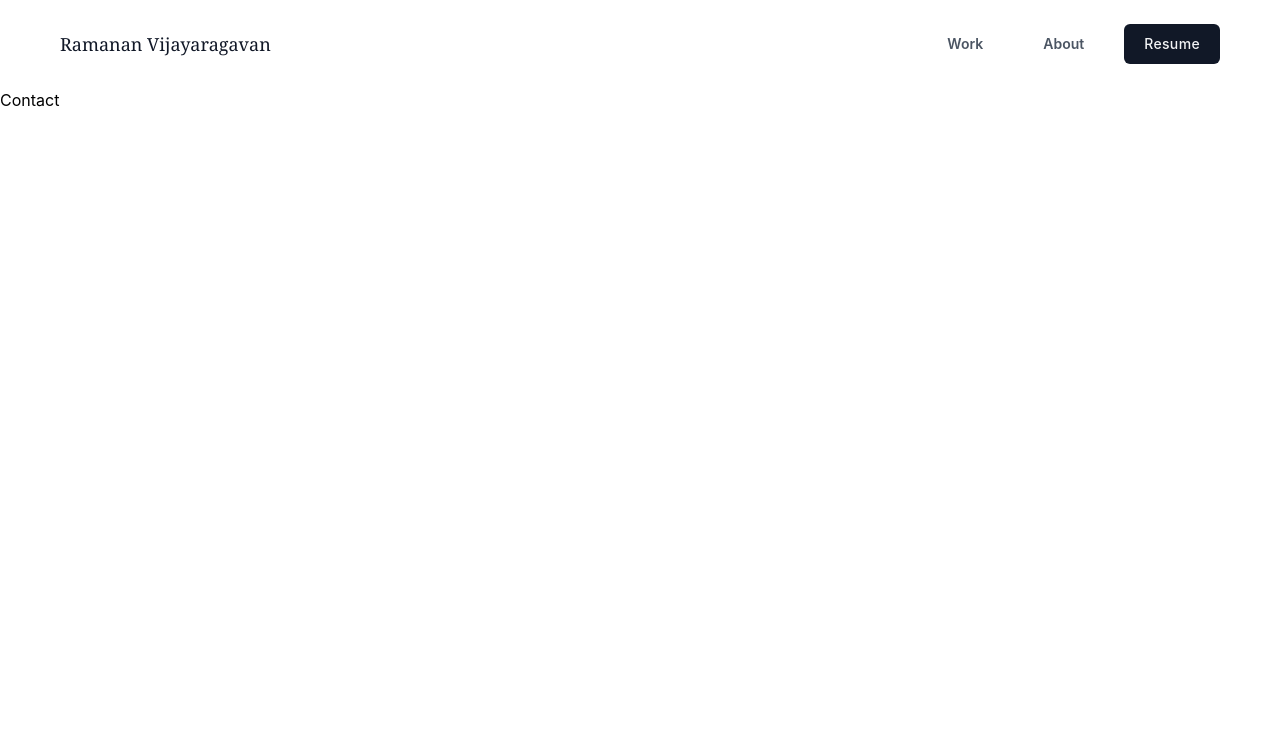
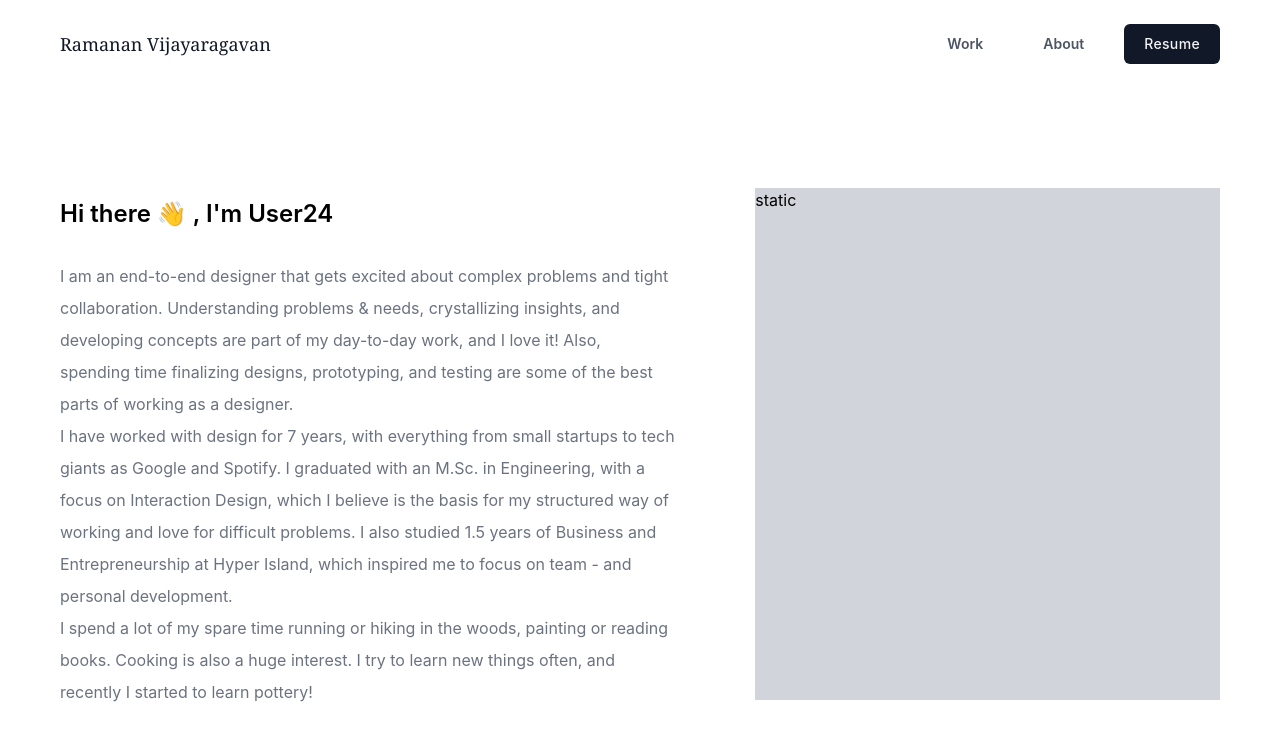
Before and after one commit to user24gif/New-Profile, a React (Vite) app: page /contact in a window 1280 px wide. Shown: the top 740 px of the page. Built offline with nearby package versions, Linux system fonts and the light colour scheme.

Commit message:
interactions

```diff
--- a/src/components/Layout/Layout.tsx
+++ b/src/components/Layout/Layout.tsx
@@ -29,7 +29,7 @@ function Layout({ children }: LayoutProps) {
             <Link
               to={`${navItem.path}`}
               key={navItem}
-              className="rounded-md text-gray-600 px-2 py-10px font-sans text-sm font-semibold"
+              className="rounded-md text-gray-600 hover:text-Accent-Green2 px-2 py-10px font-sans text-sm font-semibold"
             >
               {navItem.name}
             </Link>
@@ -39,7 +39,7 @@ function Layout({ children }: LayoutProps) {
             <Link
               to={`${navItem.path}`}
               key={navItem}
-              className="rounded-md bg-gray-900 text-gray-100 px-2 py-10px font-sans text-sm font-medium tracking-wide"
+              className="rounded-md bg-gray-900 hover:bg-Accent-Green1 text-gray-100 px-2 py-10px font-sans text-sm font-medium tracking-wide"
             >
               {navItem.name}
             </Link>
--- a/src/pages/About.tsx
+++ b/src/pages/About.tsx
@@ -2,7 +2,12 @@ import React from "react";
 import Layout from "../components/Layout/Layout";
 
 function About() {
-  return <Layout>About</Layout>;
+  return <Layout>
+    caskcn
+
+
+
+  </Layout>;
 
 }
 
--- a/src/pages/Contact.tsx
+++ b/src/pages/Contact.tsx
@@ -2,7 +2,23 @@ import React from "react";
 import Layout from "../components/Layout/Layout";
 
 function Contact() {
-  return <Layout>Contact</Layout>;
+  return <Layout>
+
+  <div className="flex h-70vh justify-center item-center flex-row gap-8 px-6 py-10">
+  <div className="flex h-70vh flex-col ">
+  <p  className="max-w-3xl text-2xl font-semibold pb-2 leading-40"> Hi there 👋 , I'm User24 </p>
+  <p className="max-w-3xl text-gray-500 text-md font-regular leading-8"> I am an end-to-end designer that gets excited about complex problems and tight collaboration. Understanding problems & needs, crystallizing insights, and developing concepts are part of my day-to-day work, and I love it! Also, spending time finalizing designs, prototyping, and testing are some of the best parts of working as a designer. <br />
+  I have worked with design for 7 years, with everything from small startups to tech giants as Google and Spotify. I graduated with an M.Sc. in Engineering, with a focus on Interaction Design, which I believe is the basis for my structured way of working and love for difficult problems. I also studied 1.5 years of Business and Entrepreneurship at Hyper Island, which inspired me to focus on team - and personal development. <br />
+  I spend a lot of my spare time running or hiking in the woods, painting or reading books. Cooking is also a huge interest. I try to learn new things often, and recently I started to learn pottery!</p>
+  </div>
+  <div className="bg-gray-300 h-full w-6/12">
+  static{}
+  </div>
+  </div>
+
+  <div></div>
+
+  </Layout>;
 }
 
 export default Contact;
--- a/src/utils/static.tsx
+++ b/src/utils/static.tsx
@@ -21,4 +21,5 @@ export const Static: any = {
     { name: "User Research Document - Q", bg: "bg-gray-100", redirect_url:""},
     { name: "Brand Design", bg: "bg-gray-100" , redirect_url:""},
   ],
+  ProfileImage: [{bg:"Aboutimage"}],
 };
--- a/tailwind.config.js
+++ b/tailwind.config.js
@@ -38,7 +38,10 @@ export default {
         86: "86px",
         44: "44px",
       },
+
       backgroundImage: {
+        Aboutimage:"url('https://images.pexels.com/photos/8354525/pexels-photo-8354525.jpeg?auto=compress&cs=tinysrgb&w=1260&h=750&dpr=2')",
+
         Spotify: "url('https://storage.googleapis.com/pr-newsroom-wp/1/2023/01/Spotify_Logo_RGB_White-1.png')",
         correlated:
           "url('https://framerusercontent.com/images/QVKFKT3dyGxloXfzzpurVKNMM6M.jpg?scale-down-to=1024')",
@@ -74,7 +77,10 @@ export default {
         "oh-gray": "#7f7f7f",
         "Black": "#000",
         "Start": "#ff00cc",
-        "End": "#333399"
+        "End": "#333399",
+        "Accent-Green1": "#15B79E",
+        "Accent-Green2": "#0E9384",
+        "Accent-Green3": "#107569",
       },
     },
   },
```
